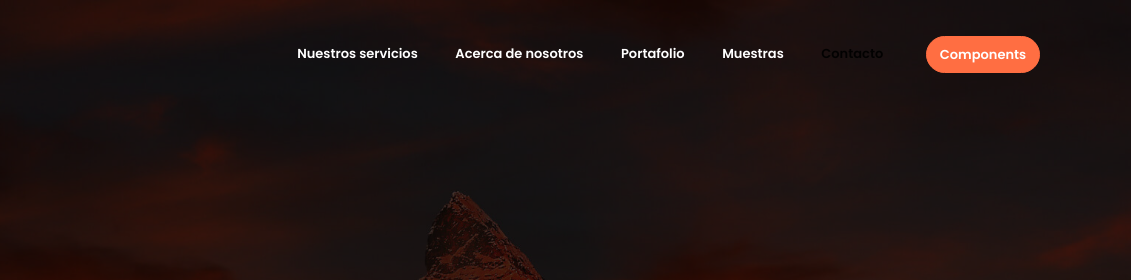
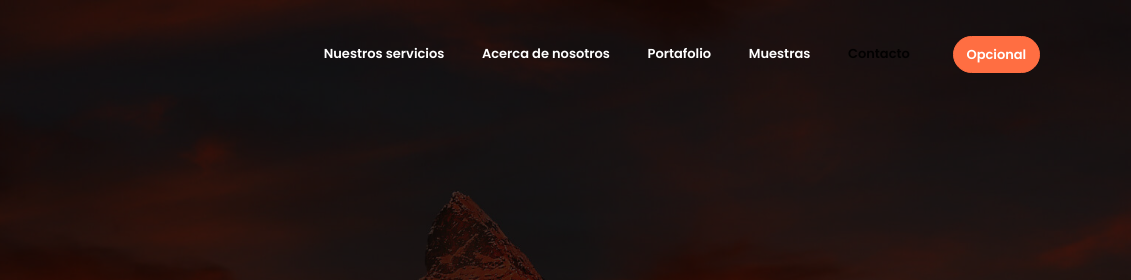
Before and after one commit to webp4ge/Muestra4, a website: page index.html in a window 1280 px wide. Shown: the top 280 px of the page, 149-1280 px from the left. Drawn offline with Linux system fonts and the light colour scheme.

Commit message:
Update index.html

```diff
--- a/index.html
+++ b/index.html
@@ -40,7 +40,7 @@
                         <a class="nav-link" href="#contact">Contacto</a>
                     </li>
                     <li class="nav-item">
-                        <a href="components.html" class="ml-4 nav-link btn btn-primary btn-sm rounded">Components</a>
+                        <a href="component.html" class="ml-4 nav-link btn btn-primary btn-sm rounded">Opcional</a>
                     </li>
                 </ul>
             </div>
```
